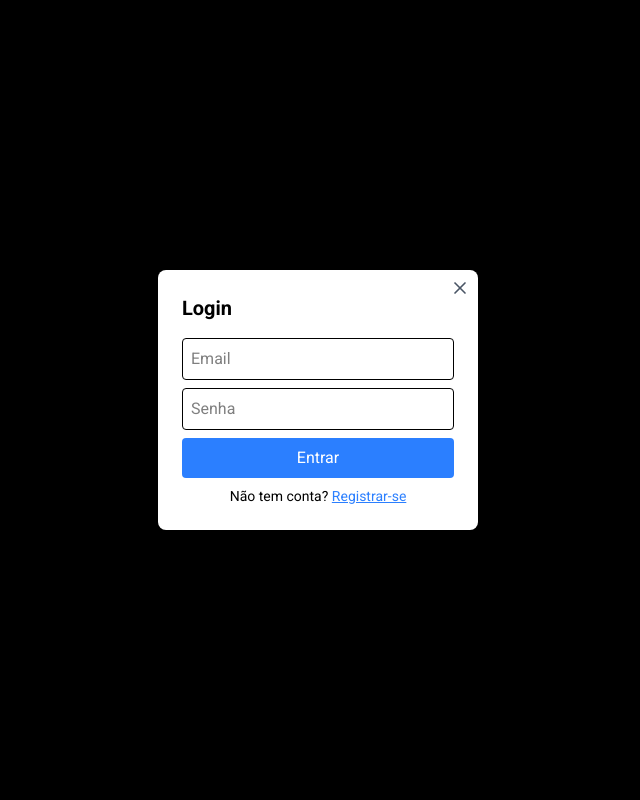
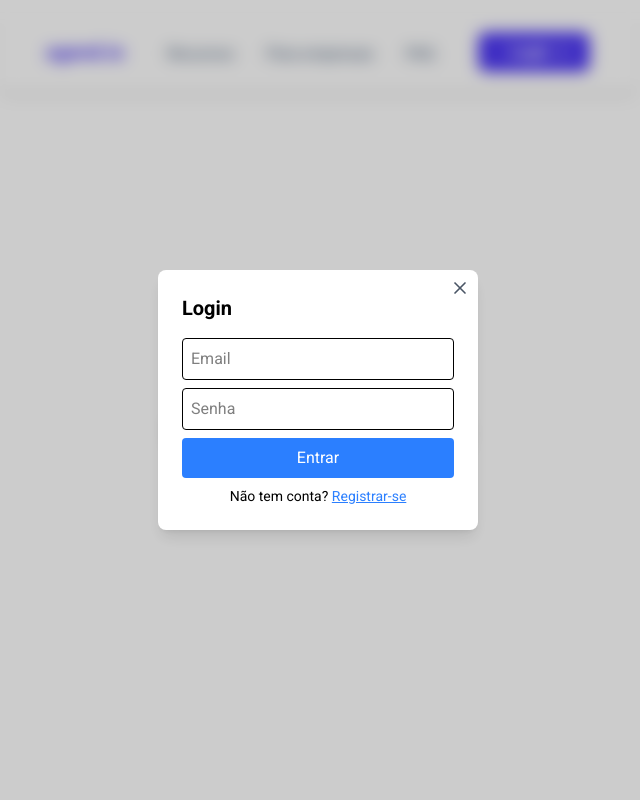
Before and after one commit to Gleis0nLemos/agend_io-frontend, a React (Vite) app: page /welcome in a window 1280 px wide. Both pictures are taken after a click on the button "Login". Shown: the top 800 px of the page, without its empty margins (322-962 px from the left). Built offline with nearby package versions, Linux system fonts and the light colour scheme.

Commit message:
style: creating a stylish effect when opening an automatic mode

```diff
--- a/src/components/AuthModal.jsx
+++ b/src/components/AuthModal.jsx
@@ -14,8 +14,14 @@ function AuthModal({ isOpen, onClose, initialType = "login", onLoginSuccess }) {
   if (!isOpen) return null;
 
   return (
-    <div className="fixed inset-0 flex items-center justify-center bg-black bg-opacity-50 z-50">
-      <div className="bg-white p-6 rounded-lg shadow-lg w-80 relative">
+    <div
+      className="fixed inset-0 flex items-center justify-center bg-black/20 backdrop-blur-sm z-50"
+      onClick={onClose}
+      >
+      <div
+        className="bg-white p-6 rounded-lg shadow-lg w-80 relative"
+        onClick={(e) => e.stopPropagation()}
+        >
         <button
           className="absolute top-2 right-2 text-gray-600 hover:text-black"
           onClick={onClose}
```
